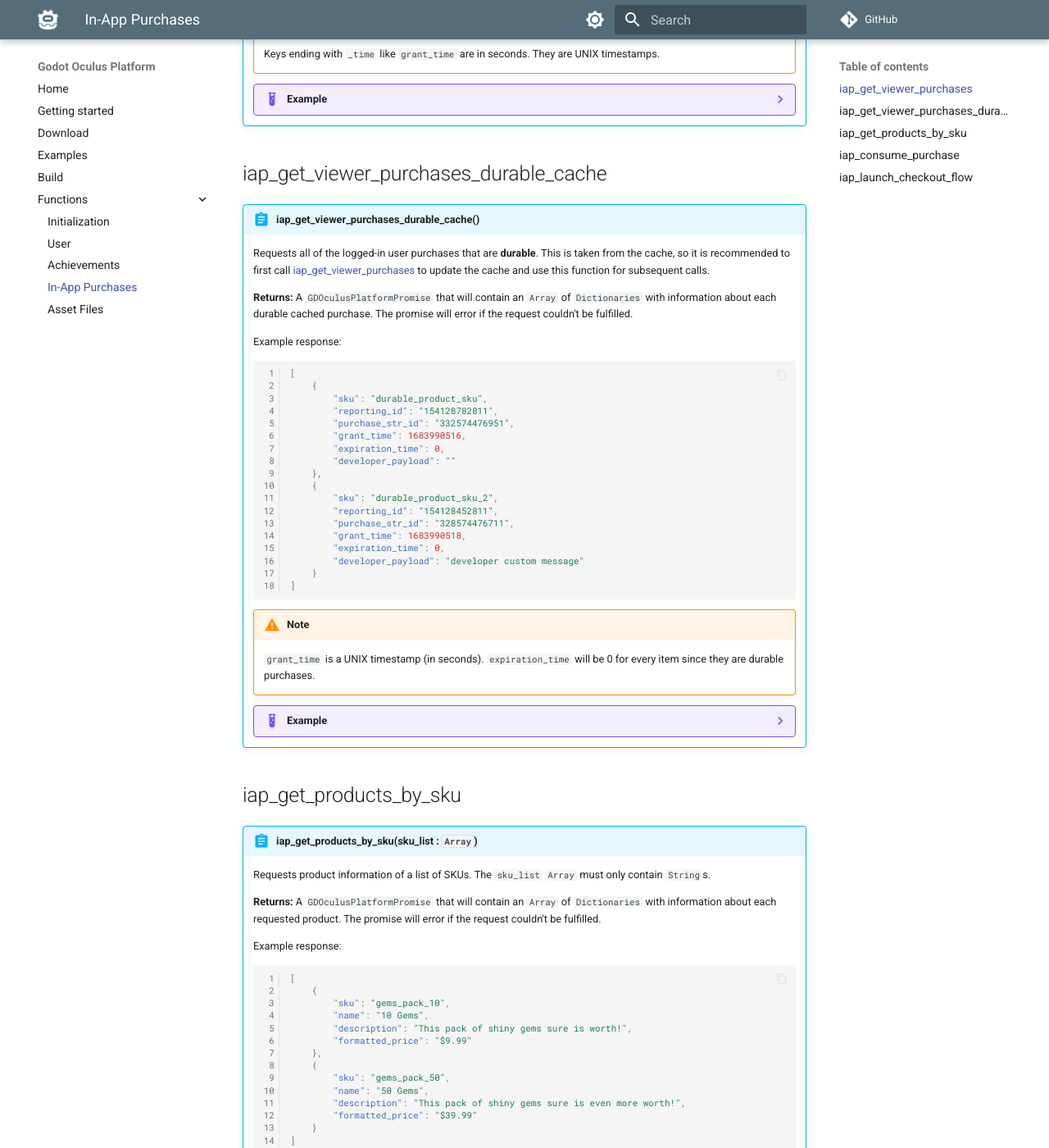
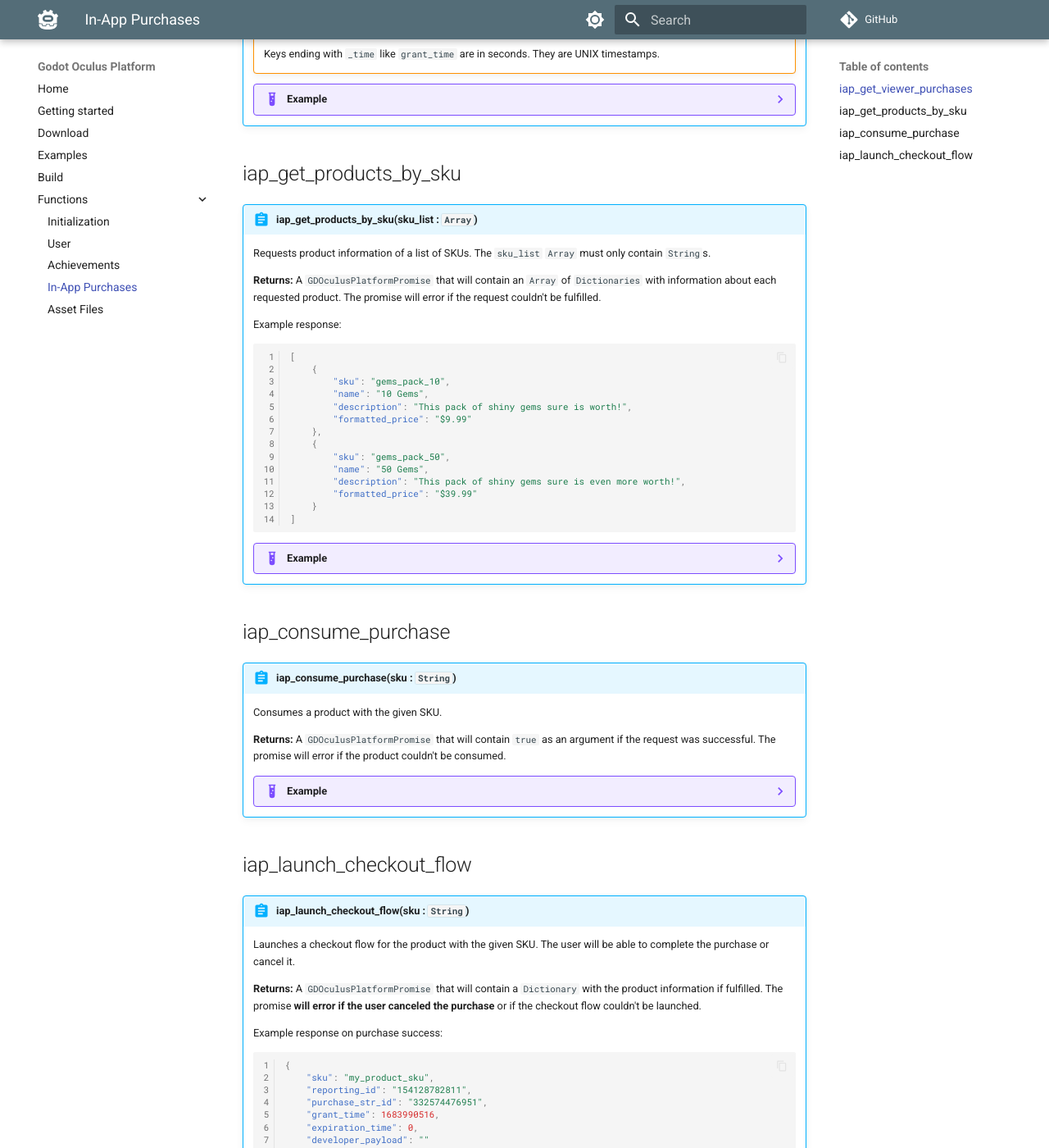
Before and after one commit to decacis/godot_oculus_platform, an MkDocs documentation site: the page built from docs/functions/in-app-purchases.md, in a window 1280 px wide and 1400 px high, scrolled down 836 px. Shown: the whole window at 82% size. Built offline with MkDocs 1.6.1 and Material for MkDocs 9.7.7, drawn with Linux system fonts in a browser that asks for light colours; comment, search, counter and statistics services are not loaded; some of the changed text lies outside the part shown.

Commit message:
Fixing errors in examples

````diff
--- a/docs/functions/in-app-purchases.md
+++ b/docs/functions/in-app-purchases.md
@@ -21,7 +21,7 @@
         "purchase_str_id": "332574476951",
         "grant_time": 1683990516,
         "expiration_time": 0,
-        "developer_payload": "my_custom_payload"
+        "developer_payload": ""
     },
     {
         "sku": "consumable_product_sku",
@@ -50,57 +50,6 @@
 )\
 .error(func(user_purchases_err):
     print("Unable to retrieve user purchases: ", user_purchases_err)
-)
-```
-///
-////
-
-## iap_get_viewer_purchases_durable_cache
-//// admonition | iap_get_viewer_purchases_durable_cache()
-    type: abstract
-
-Requests all of the logged-in user purchases that are **durable**. This is taken from the cache, so it is recommended to first call [iap_get_viewer_purchases](#iap_get_viewer_purchases) to update the cache and use this function for subsequent calls.
-
-**Returns:** A `GDOculusPlatformPromise` that will contain an `Array` of `Dictionaries` with information about each durable cached purchase. The promise will error if the request couldn't be fulfilled.
-
-Example response:
-``` json linenums="1"
-[
-    {
-        "sku": "durable_product_sku",
-        "reporting_id": "154128782811",
-        "purchase_str_id": "332574476951",
-        "grant_time": 1683990516,
-        "expiration_time": 0,
-        "developer_payload": ""
-    },
-    {
-        "sku": "durable_product_sku_2",
-        "reporting_id": "154128452811",
-        "purchase_str_id": "328574476711",
-        "grant_time": 1683990518,
-        "expiration_time": 0,
-        "developer_payload": "developer custom message"
-    }
-]
-```
-
-/// admonition | Note
-    type: warning
-
-`grant_time` is a UNIX timestamp (in seconds). `expiration_time` will be 0 for every item since they are durable purchases.
-///
-
-/// details | Example
-    type: example
-``` gdscript linenums="1"
-GDOculusPlatform.iap_get_viewer_purchases_durable_cache()\
-.then(func(user_durable_purchases : Array):
-    for d_purchase in user_durable_purchases:
-        print("Purchased at: ", d_purchase.grant_time)
-)\
-.error(func(user_durable_purchases_err):
-    print("Unable to retrieve user durable purchases: ", user_durable_purchases_err)
 )
 ```
 ///
@@ -177,9 +126,9 @@
 
 Launches a checkout flow for the product with the given SKU. The user will be able to complete the purchase or cancel it.
 
-**Returns:** A `GDOculusPlatformPromise` that will contain a `Dictionary` with the product information if fulfilled. The promise will error if we couldn't launch the checkout flow.
+**Returns:** A `GDOculusPlatformPromise` that will contain a `Dictionary` with the product information if fulfilled. The promise **will error if the user canceled the purchase** or if the checkout flow couldn't be launched.
 
-Example response:
+Example response on purchase success:
 ``` json linenums="1"
 {
     "sku": "my_product_sku",
@@ -191,11 +140,14 @@
 }
 ```
 
-/// admonition | Note
-    type: warning
-
-If the user doesn't purchase the product, the function **will not error**, instead to know if the user completed the purchase you should check if `purchase_str_id` is empty. It will **not** be empty if the user completed the purchase.
-///
+Example error on canceled:
+``` json linenums="1"
+{
+    "category": "user_canceled",
+    "code": 0,
+    "message": "The purchase has been canceled."
+}
+```
 
 /// details | Example
     type: example
@@ -210,7 +162,13 @@
 
 )\
 .error(func(checkout_flow_err):
-    print("Unable to launch checkout flow: ", checkout_flow_err)
+    if typeof(checkout_flow_err) == TYPE_DICTIONARY\
+    and checkout_flow_err.has("category")\
+    and checkout_flow_err.category == "user_canceled":
+        print("The user canceled the purchase!")
+
+    else:
+        print("Unable to launch checkout flow: ", checkout_flow_err)
 )
 ```
 ///
````
Also changed, not shown: docs/functions/asset-files.md (+10 -22 lines), docs/functions/user.md (+9 -9 lines), docs/index.md (+2 -0 lines).
